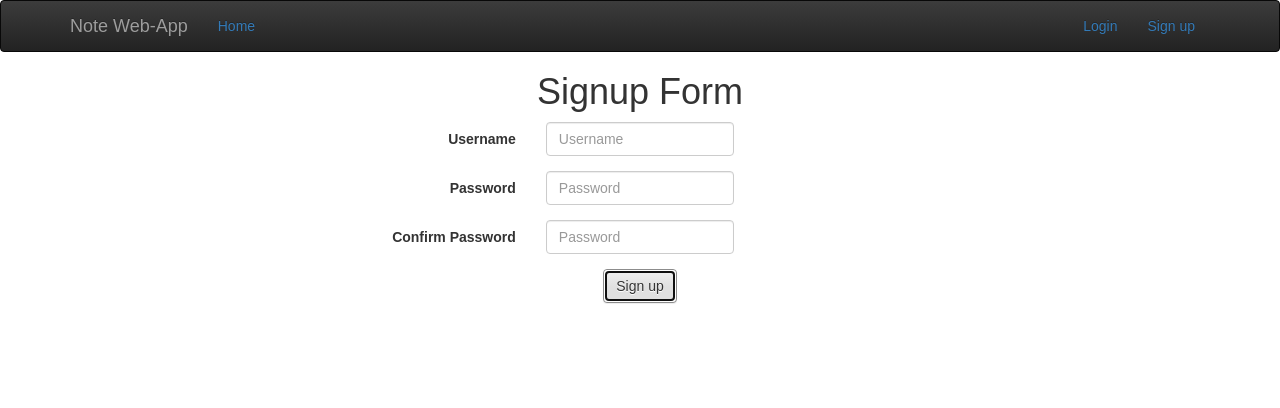
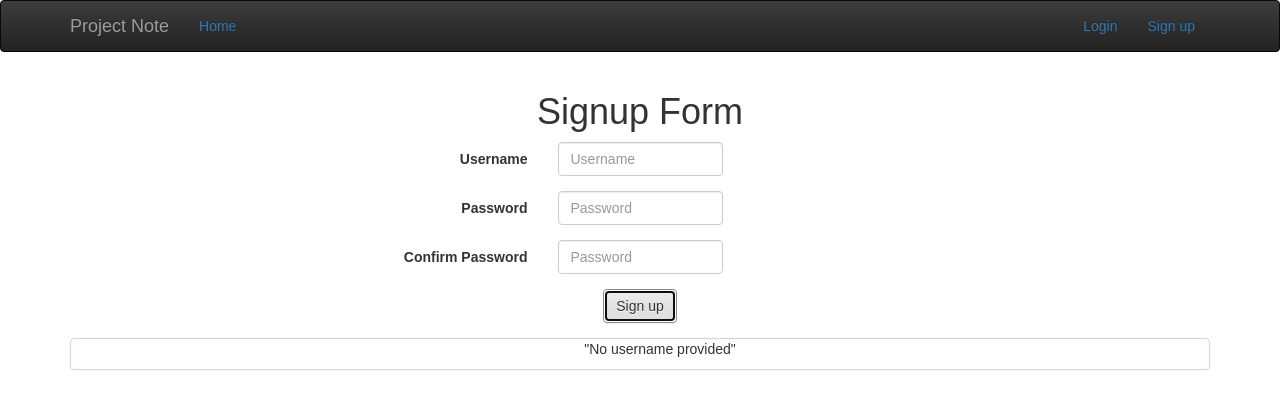
Before and after one commit to kiranandcode/ProjectNote, a React (Create React App) app: page /signup in a window 1280 px wide. Both pictures are taken after a click on the button "Sign up". Shown: the top 408 px of the page. Built offline with nearby package versions, Linux system fonts and the light colour scheme; no server answers.

Commit message:
styled sign in form

```diff
--- a/src/App.jsx
+++ b/src/App.jsx
@@ -21,24 +21,24 @@ const DisplayLinks = props => {
 			<Navbar inverse collapseOnSelect>
     <Navbar.Header>
       <Navbar.Brand>
-        <a href="#">Note Web-App</a>
+        <a href="#">Project Note</a>
       </Navbar.Brand>
       <Navbar.Toggle />
     </Navbar.Header>
     <Navbar.Collapse>
       <Nav>
+		<Link to="/" className="nav-link">
         <NavItem eventKey={1}>
-			<Link to="/" className="nav-link">
 				Home
+		</NavItem>
 			</Link>
-		</NavItem>
       </Nav>
       <Nav pullRight>
+			<Link to="#" className="nav-link" onClick={props._logout}>
         <NavItem eventKey={1}>
-			<Link to="#" className="nav-link" onClick={props._logout}>
 								Logout
-							</Link>
 		</NavItem>
+		</Link>
       </Nav>
     </Navbar.Collapse>
   </Navbar>
@@ -49,7 +49,7 @@ const DisplayLinks = props => {
 			<Navbar inverse collapseOnSelect>
     <Navbar.Header>
       <Navbar.Brand>
-        <a href="#">Note Web-App</a>
+        <a href="#">Project Note</a>
       </Navbar.Brand>
       <Navbar.Toggle />
     </Navbar.Header>
@@ -70,7 +70,7 @@ const DisplayLinks = props => {
 		<NavItem eventKey={2}>
 		<Link to="/signup" className="nav-link">
 							Sign up
-						</Link>
+					</Link>
 		</NavItem>
       </Nav>
     </Navbar.Collapse>
@@ -154,7 +154,7 @@ class App extends Component {
 		return (
 			<div className="App">
 
-				<DisplayLinks _logout={this._logout} loggedIn={this.state.loggedIn}/>
+				<DisplayLinks user={this.state.user} _logout={this._logout} loggedIn={this.state.loggedIn}/>
 
 				<Route exact path="/" render={() => <Home user={this.state.user}/>}/>
 				<Route exact path="/login" render={() =>
--- a/src/components/SignupForm.jsx
+++ b/src/components/SignupForm.jsx
@@ -3,7 +3,7 @@ import axios from 'axios';
 import { Redirect } from 'react-router-dom';
 import env from '../env';
 
-import { Form, FormControl, FormGroup, Col, ControlLabel, Button } from 'react-bootstrap';
+import { Panel, Form, FormControl, FormGroup, Col, ControlLabel, Button } from 'react-bootstrap';
 
 class SignupForm extends Component {
     constructor(props) {
@@ -12,35 +12,60 @@ class SignupForm extends Component {
             username: '',
             password: '',
             confirmPassword: '',
-            redirectTo: null
+            redirectTo: null,
+            errors: []
         };
         this.handleSubmit = this.handleSubmit.bind(this);
         this.handleChange = this.handleChange.bind(this);
     }
 
 
-    handleChange(event) {
+    handleChange(target, event) {
+        console.log("Setting state " + target);
         this.setState({
-            [event.target.name]: event.target.value
+            [target]: event.target.value
         });
     }
 
 
     handleSubmit(event) {
         event.preventDefault();
-
+        if(!this.state.username || this.state.confirmPassword !== this.state.password) {
+            let errors = [];
+            if(!this.state.username) {
+                errors.push('No username provided');
+            }
+            if(this.state.confirmPassword !== this.state.password) {
+                errors.push('Passwords do not match');
+            }
+            this.setState({
+                password: '',
+                confirmPassword: '',
+                errors
+            });
+        } else {
         axios.post(env.root + '/auth/signup', { username: this.state.username, password: this.state.password }).then(response => {
             console.log(response);
-            if (!response.data.errmsg) {
+            if (response.data && !response.data.error) {
                 console.log("No problems");
                 this.setState({
                     redirectTo: '/login'
                 });
+            } else if(response.data) {
+                this.setState({
+                    errors: [JSON.stringify(response.data.error)]
+                });
             } else {
-                console.log('duplicate');
+                this.setState({
+                    errors: ['An unknown error occurred']
+                });
             }
+        }).catch((err) => {
+            this.setState({
+                errors: [JSON.stringify(err)]
+            })
         });
-
+        }
     }
 
 
@@ -49,7 +74,7 @@ class SignupForm extends Component {
             return <Redirect to={{ pathname: this.state.redirectTo }} />
         }
         return (
-            <div className="SignupForm">
+            <div className="SignupForm container">
                 <h1>Signup Form</h1>
                 <Form horizontal>
                     <FormGroup controlId="formHorizontalEmail">
@@ -57,7 +82,7 @@ class SignupForm extends Component {
                             Username
       </Col>
                         <Col md={2}>
-                            <FormControl type="text" placeholder="Username" defaultValue={this.state.username} onChange={this.handleChange}/>
+                            <FormControl type="text" placeholder="Username" defaultValue={this.state.username} onChange={(event) => {this.handleChange('username', event);}}/>
                         </Col>
                     </FormGroup>
 
@@ -65,8 +90,9 @@ class SignupForm extends Component {
                         <Col componentClass={ControlLabel} sm={5}>
                             Password
       </Col>
+
                         <Col md={2}>
-                            <FormControl type="password" placeholder="Password" defaultValue={this.state.password} onChange={this.handleChange}/>
+                            <FormControl type="password" placeholder="Password" defaultValue={this.state.password} onChange={(event) => {this.handleChange('password', event);}}/>
                         </Col>
                     </FormGroup>
                     <FormGroup controlId="formHorizontalPassword">
@@ -74,7 +100,7 @@ class SignupForm extends Component {
                             Confirm Password
       </Col>
                         <Col md={2}>
-                            <FormControl type="password" placeholder="Password" defaultValue={this.state.confirmPassword} onChange={this.handleChange}/>
+                            <FormControl type="password" placeholder="Password" defaultValue={this.state.confirmPassword} onChange={(event) => {this.handleChange('confirmPassword', event);}}/>
                         </Col>
                     </FormGroup>
 
@@ -87,7 +113,22 @@ class SignupForm extends Component {
                         </Col>
                     </FormGroup>
                 </Form>
-                {/*<label htmlFor="username">Username: </label>
+
+                {
+                this.state.errors.length !== 0 && (
+                <Panel header={"Sign up errors"} bsStyle="danger">
+                    <ul style={{
+                        listStyle: 'none'
+                    }}>
+                        {this.state.errors.map((err) => (
+                            <li>
+                                <pr>{JSON.stringify(err)}</pr>
+                            </li>
+                        ))}
+                    </ul>
+                </Panel>)
+
+                /*<label htmlFor="username">Username: </label>
                 <input type="text" name="username" value={this.state.username} onChange={this.handleChange} />
 
                 <label htmlFor="password">Password: </label>
```
